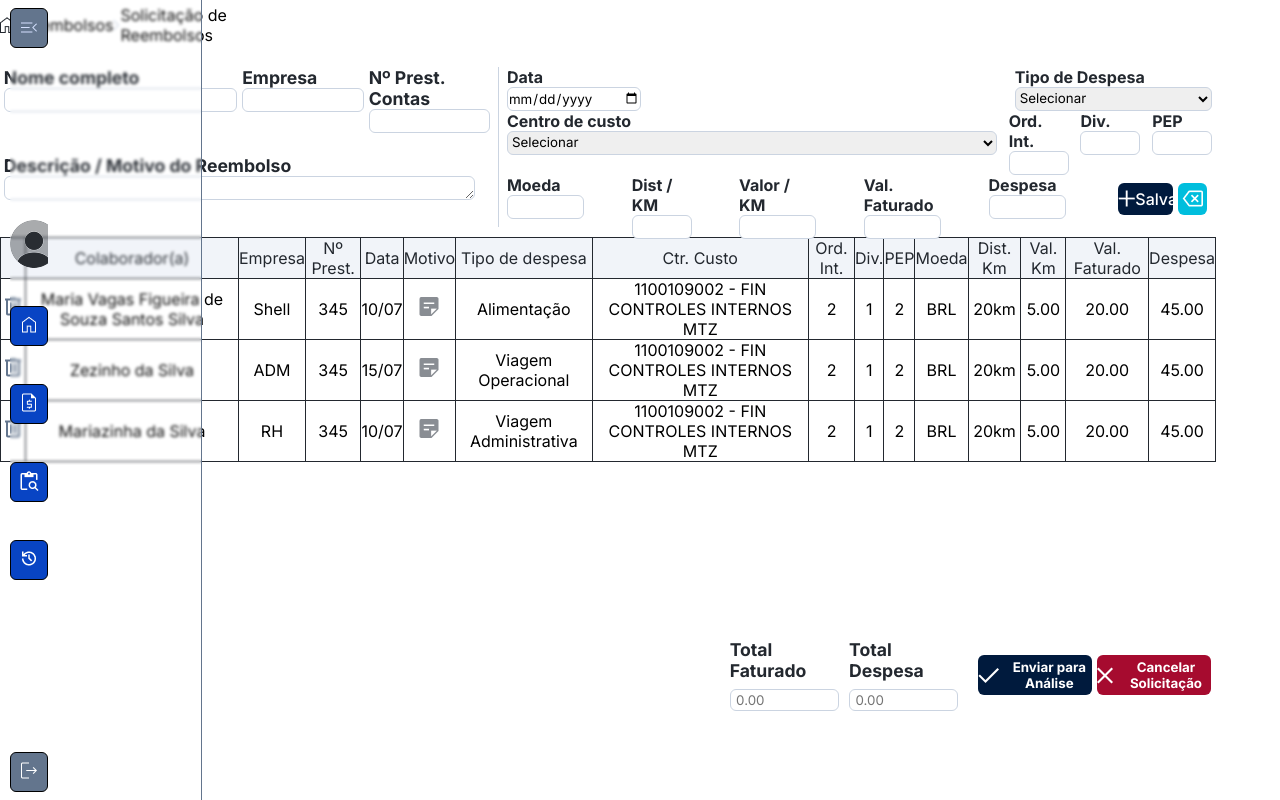
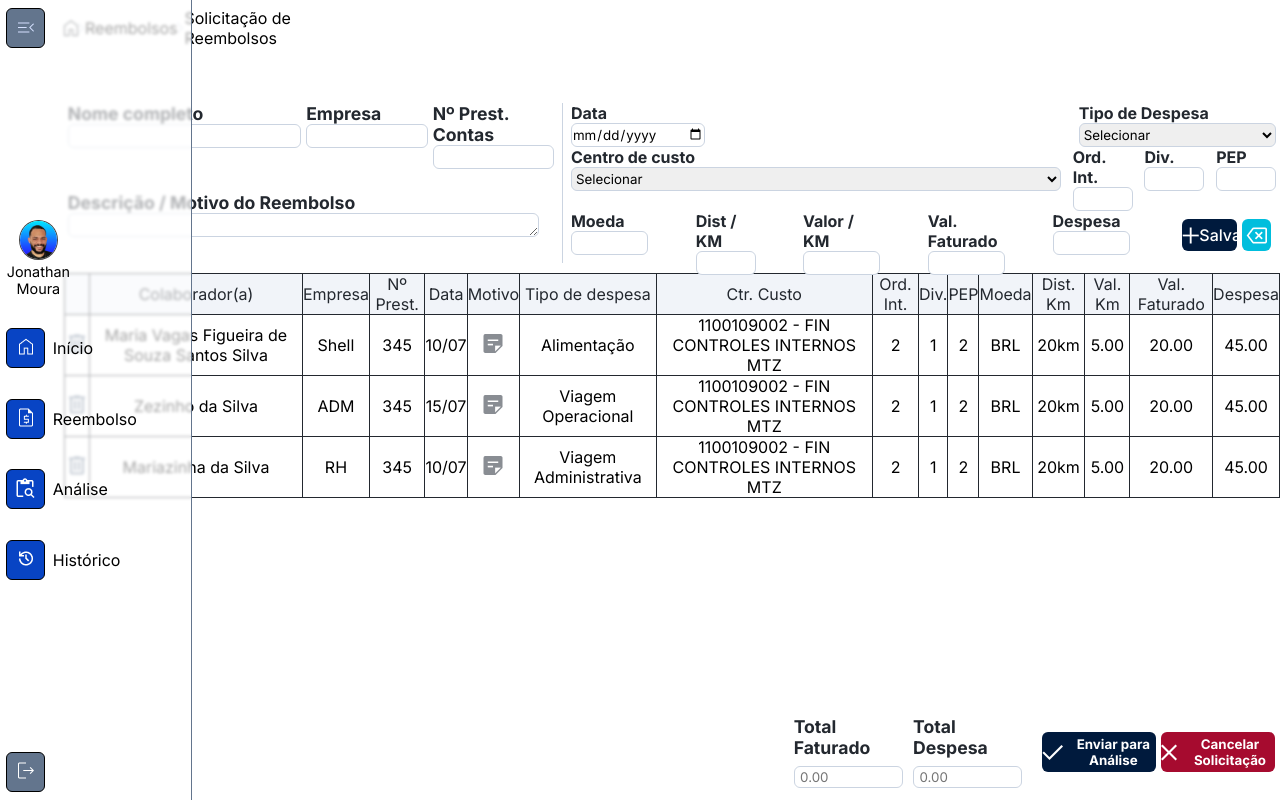
Before and after one commit to jonathanmenezesm/sispar-t1, a React (Vite) app: page /solicitacao in a window 1280 px wide. Both pictures are taken after a click on the button 29 px from the left and 28 px from the top of the page. Built offline with nearby package versions, Linux system fonts and the light colour scheme; a web font is replaced by a local one.

Commit message:
ajustando estilos da NavBar, incluindo novos elementos e alterando a imagem do perfil; corrigindo altura do layout de reembolsos e adicionando margens na solicitação

```diff
--- a/src/components/navbar/Navbar.module.scss
+++ b/src/components/navbar/Navbar.module.scss
@@ -1,13 +1,24 @@
 .navBarEstilo {
-    padding: 1vh 0 1vh;
-    height: 100vh;
-    width: 5vw;
     display: flex;
     justify-content: space-between;
     flex-direction: column;
     align-items: flex-start;
-    margin-left: 10px;
+    padding: 1vh 0;
+    height: 100vh;
+    width: 5vw;
     transition: width .4s ease;
+    position: absolute;
+    overflow: hidden;
+
+    .botoesDeNavegacao {
+        display: flex;
+        flex-direction: column;
+        justify-content: space-between;
+        align-items: center;
+        width: 4vw;
+        height: 100vh;
+
+    }
 
 
     .FecharEAbrir {
@@ -27,29 +38,21 @@
     }
 
     section {
+        display: flex;
         height: 45vh;
         width: 3vw;
-        display: flex;
         flex-direction: column;
         justify-content: space-between;
         align-items: start;
-        overflow: hidden;
+        // overflow: hidden;
         transition: none;
         // border: solid 0.3px black;
 
-        .DivBotaoMenuAberto {
+
+        .divBotaoNavegavel {
             display: flex;
-            // border: 1px solid purple;
-            width: 100%;
-            transition: none;
-
-            button {
-                transition: none;
-            }
-            p{
-                display: none;
-            }
-
+            align-items: center;
+            gap: 0.5rem; // Espaço entre o ícone e o texto
         }
 
         button {
@@ -92,18 +95,63 @@
     overflow: hidden;
     z-index: 10;
     border-right: 0.3px solid #63758D;
-    background-color: rgba(255, 255, 255, 0.068); // Fundo escurecido com opacidade
+    background-color: rgba(255, 255, 255, 0.651); // Fundo escurecido com opacidade
     backdrop-filter: blur(1.5px); // Efeito de desfoque no fundo
-    transition: width 0.4s ease, border-right-color 0.4s ease, background-color 0.4s ease; // Transição suave
+    transition: width 0.5s ease, border-right-color 0.5s ease, background-color 0.5s ease; // Transição suave
+
+    .textoBotao {
+        display: inline; // Exibe o texto quando a navbar está aberta
+        opacity: 1; // Torna o texto visível
+    }
+
+    .avatarPerfil{
+        display: flex;
+        flex-direction: column;
+        justify-content: center;
+        align-items: center;
+        width: 5vw;
+
+        img {
+            width: 3vw; // Largura da imagem do avatar
+            height: 5vh; // Altura da imagem do avatar
+            border-radius: 50%; // Bordas arredondadas para o avatar
+            border: #464646 solid 0.3px; // Borda do avatar
+            margin-bottom: 3px; // Espaço entre o avatar e o texto
+        }
 
 
+        span {
+            font-family: inter;
+            color: #000; // Cor do texto
+            text-align: center; // Centraliza o texto
+            font-size: 0.9rem; // Tamanho da fonte
+        }
+
+    }
 
 
 }
 
 .fechado {
     position: absolute;
+    top: 0;
+    left: 0;
     width: 5vw; // Quando estiver fechado
-    transition: width 0.4s ease, border-right-color 0.4s ease; // Transição para a cor da borda
+    transition: width 0.5s ease, border-right-color 0.5s ease; // Transição para a cor da borda
     border-right: 0.3px solid transparent; // Borda invisível ao fechar
+
+    span {
+        display: none; // Oculta o texto quando a navbar está fechada
+        opacity: 0; // Garante que o texto fique invisível
+        font-family: inter;
+    }
+
+    .avatarPerfil{
+        img {
+            width: 3vw; // Largura da imagem do avatar
+            height: 5vh; // Altura da imagem do avatar
+            border-radius: 50%; // Bordas arredondadas para o avatar
+            border: #000 solid 0.3px; // Borda do avatar
+        }
+    }
 }
--- a/src/components/navbar/navbar.jsx
+++ b/src/components/navbar/navbar.jsx
@@ -5,7 +5,7 @@ import Home from "../../assets/Dashboard/bnHome.png";
 import Pesquisa from "../../assets/Header/bPesquisa.png";
 import Reembolso from "../../assets/Header/bReembolso.png";
 import Sair from "../../assets/Header/bSair.png";
-import Perfil from "../../assets/Header/bAvatar.png";
+import Perfil from "../../assets/Header/linkedin-profile.png";
 import Fechar from "../../assets/Header/bFecharHeader.png";
 import styles from './Navbar.module.scss';
 
@@ -22,47 +22,46 @@ function NavBar() {
     <>
       <nav className={`${styles.navBarEstilo} ${isOpen ? styles.aberto : styles.fechado}`}>
         {/* Foi trocado a classe fixa "styles.navBarEstilo" por uma template string onde adicionei classes condicionais. Representado pela estrutura (condição ? valor_se_verdadeiro : valor_se_falso;) */}
+        <div className={styles.botoesDeNavegacao}>
+
           <button className={styles.FecharEAbrir} onClick={toggleSidebar}>
             <img className={styles.imgPerfil} src={Fechar} alt="Botão de abrir e fechar menu de navegação" />
           </button>
 
           <section>
-          <img src={Perfil} alt="Botão de Perfil" />
-
-          <div className={styles.DivBotaoMenuAberto}>
+            <div className={styles.avatarPerfil}>
+              <img src={Perfil} alt="Imagem miniatura de Perfil" />
+              <span>Jonathan Moura</span>
+            </div>
+            <div className={styles.divBotaoNavegavel}>
               <button onClick={() => navigate("/reembolsos")}>
                 <img src={Home} alt="Botão de Página Inicial" />
               </button>
-                <p>Início</p>
+              <span className={styles.textoBotao}>Início</span>
             </div>
-
-
-          <div className={styles.DivBotaoMenuAberto}>
+            <div className={styles.divBotaoNavegavel}>
               <button onClick={() => navigate('/solicitacao')}>
                 <img src={Reembolso} alt="Botão de Solicitação de Reembolso" />
               </button>
-              <p>Reembolsos</p>
+              <span className={styles.textoBotao}>Reembolso</span>
             </div>
-
-          <div className={styles.DivBotaoMenuAberto}>
+            <div className={styles.divBotaoNavegavel}>
               <button>
                 <img src={Pesquisa} alt="Botão de pesquisar" />
               </button>
-              <p>Análises</p>
+              <span className={styles.textoBotao}>Análise</span>
             </div>
-
-          <div className={styles.DivBotaoMenuAberto}>
+            <div className={styles.divBotaoNavegavel}>
               <button>
                 <img src={Historico} alt="Botão de histórico" />
               </button>
-                <p>Histórico</p>
+              <span className={styles.textoBotao}>Histórico</span>
             </div>
-
           </section>
-
           <button className={styles.BotaoSair} onClick={() => navigate("/")}>
             <img src={Sair} alt="Botão de sair" />
           </button>
+        </div>
       </nav>
     </>
   );
--- a/src/components/reembolsos/Reembolsos.module.scss
+++ b/src/components/reembolsos/Reembolsos.module.scss
@@ -48,7 +48,7 @@
     flex-direction: column;
     justify-content: center;
     align-items: center;
-    height: 95vh;
+    height: 100vh;
     // border: solid 1px blue;
 
 }
--- a/src/components/solicitacao/Solicitacao.module.scss
+++ b/src/components/solicitacao/Solicitacao.module.scss
@@ -1,5 +1,8 @@
 .layoutSolicitacaoReembolsos {
     display: flex;
+    width: 95vw;
+    height: 100vh;
+    margin-left: 5vw;
 }
 
 .boxHeader {
```
Also changed, not shown: src/assets/Header/linkedin-profile.png (added). Lines whose indentation alone changed are shown as unchanged.
